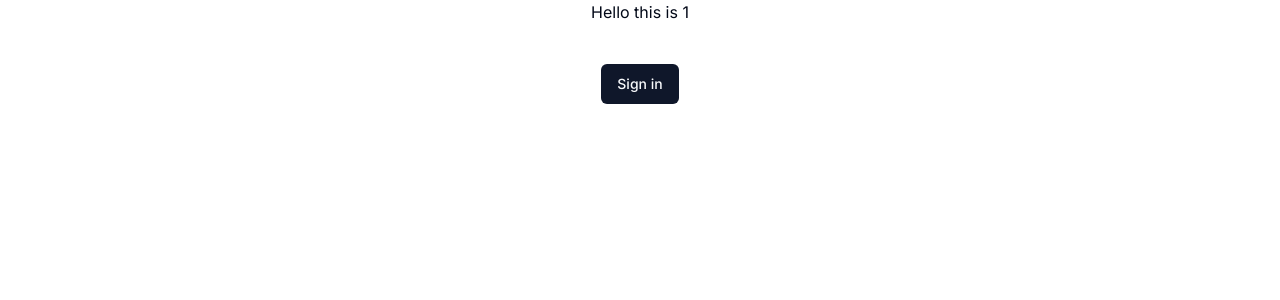
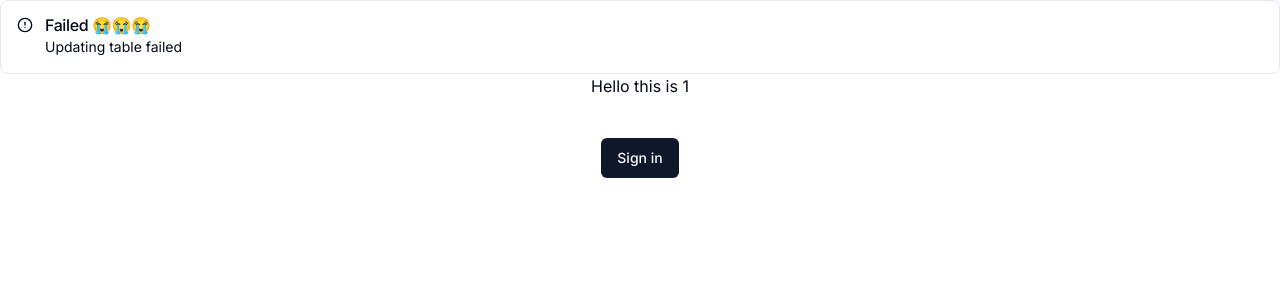
Before and after one commit to Elgius/internl_tools_brandN, a Next.js app: page /attendance/1 in a window 1280 px wide. Both pictures are taken after a click on the button "Sign in". Shown: the top 300 px of the page. Built offline with nearby package versions, Linux system fonts and the light colour scheme; no server answers; the database is empty.

Commit message:
This is fire

```diff
--- a/src/app/attendance/[name]/page.tsx
+++ b/src/app/attendance/[name]/page.tsx
@@ -4,33 +4,44 @@ import { useEffect, useState } from "react";
 import "./hamster.modules.css";
 import { Button } from "@/components/ui/button";
 import { updater } from "@/db/upload";
-
+import Alert from "@/components/alertFail";
+import AlertS from "@/components/alertSuccess";
 const currentDate = new Date().toISOString().split("T")[0];
 
 function Data({ params }: { params: { name: string } }) {
   // loader run to allow the site to check with the main server if todays date has been registered
   const [isLoading, setIsLoading] = useState(false);
-  const [notification, setNotificatation] = useState("");
+  // const [notification, setNotificatation] = useState("");
+  const [showModalS, setShowModalS] = useState(false);
+  const [showModalF, setShowModalF] = useState(false);
 
-  useEffect(() => {
-    if (notification) {
-      alert(notification);
-      setNotificatation("");
-    }
-  }, [notification]);
+  // useEffect(() => {
+  //   if (notification) {
+  //     setShowModal(true);
+  //     // setNotificatation("");
+  //   }
+  // }, [showModal]);
 
   const handleSignInClick = async () => {
     try {
       await updater();
-      setNotificatation("table has been updated");
+      setShowModalS(true);
+      console.log("table has been updated");
+      // setNotificatation("table has been updated");
     } catch (error) {
       console.error(error);
-      setNotificatation("Failed to update the table");
+      setShowModalF(true);
+      console.log("Failed to update the table");
+
+      // setNotificatation("Failed to update the table");
     }
   };
 
-  if (isLoading === true) {
   return (
+    <>
+      {showModalS && <AlertS />}
+      {showModalF && <Alert />}
+      {isLoading ? (
         <>
           <div className="flex items-center justify-center min-h-screen overflow-hidden">
             <div>
@@ -59,17 +70,47 @@ function Data({ params }: { params: { name: string } }) {
             </div>
           </div>
         </>
-    );
-  }
-
-  return (
+      ) : (
         <div className="text-center">
-      <h1>Hello this is {params.name} </h1>
+          <h1>Hello this is {params.name}</h1>
           <div className="flex items-center justify-center my-10">
             <Button onClick={handleSignInClick}>Sign in</Button>
           </div>
         </div>
+      )}
+    </>
   );
 }
 
 export default Data;
+
+{
+  /* <>
+<div className="flex items-center justify-center min-h-screen overflow-hidden">
+  <div>
+    <div
+      aria-label="Orange and tan hamster running in a metal wheel"
+      role="img"
+      className="wheel-and-hamster"
+    >
+      <div className="wheel"></div>
+      <div className="hamster">
+        <div className="hamster__body">
+          <div className="hamster__head">
+            <div className="hamster__ear"></div>
+            <div className="hamster__eye"></div>
+            <div className="hamster__nose"></div>
+          </div>
+          <div className="hamster__limb hamster__limb--fr"></div>
+          <div className="hamster__limb hamster__limb--fl"></div>
+          <div className="hamster__limb hamster__limb--br"></div>
+          <div className="hamster__limb hamster__limb--bl"></div>
+          <div className="hamster__tail"></div>
+        </div>
+      </div>
+      <div className="spoke"></div>
+    </div>
+  </div>
+</div>
+</> */
+}
--- /dev/null
+++ b/src/components/alertFail.tsx
@@ -0,0 +1,17 @@
+import { CircleAlert } from "lucide-react";
+import React from "react";
+import { Alert, AlertDescription, AlertTitle } from "./ui/alert";
+
+const alert = () => {
+  return (
+    <div>
+      <Alert>
+        <CircleAlert className="h-4 w-4" />
+        <AlertTitle>Failed 😭😭😭</AlertTitle>
+        <AlertDescription>Updating table failed</AlertDescription>
+      </Alert>
+    </div>
+  );
+};
+
+export default alert;
--- /dev/null
+++ b/src/components/alertSuccess.tsx
@@ -0,0 +1,17 @@
+import { CircleAlert } from "lucide-react";
+import React from "react";
+import { Alert, AlertDescription, AlertTitle } from "./ui/alert";
+
+const alertS = () => {
+  return (
+    <div>
+      <Alert>
+        <CircleAlert className="h-4 w-4" />
+        <AlertTitle>Success!</AlertTitle>
+        <AlertDescription>Successfully updated you attendace!</AlertDescription>
+      </Alert>
+    </div>
+  );
+};
+
+export default alertS;
```
Lines whose indentation alone changed are shown as unchanged.
